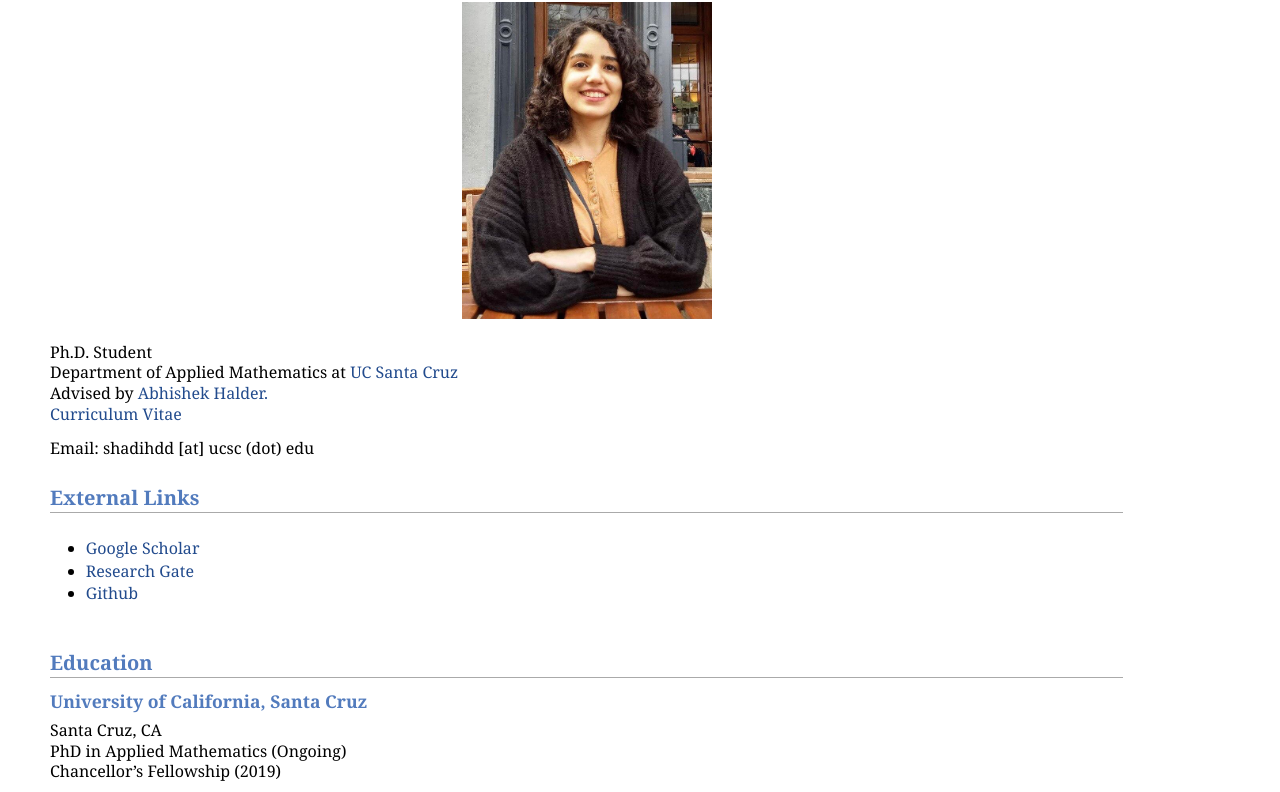
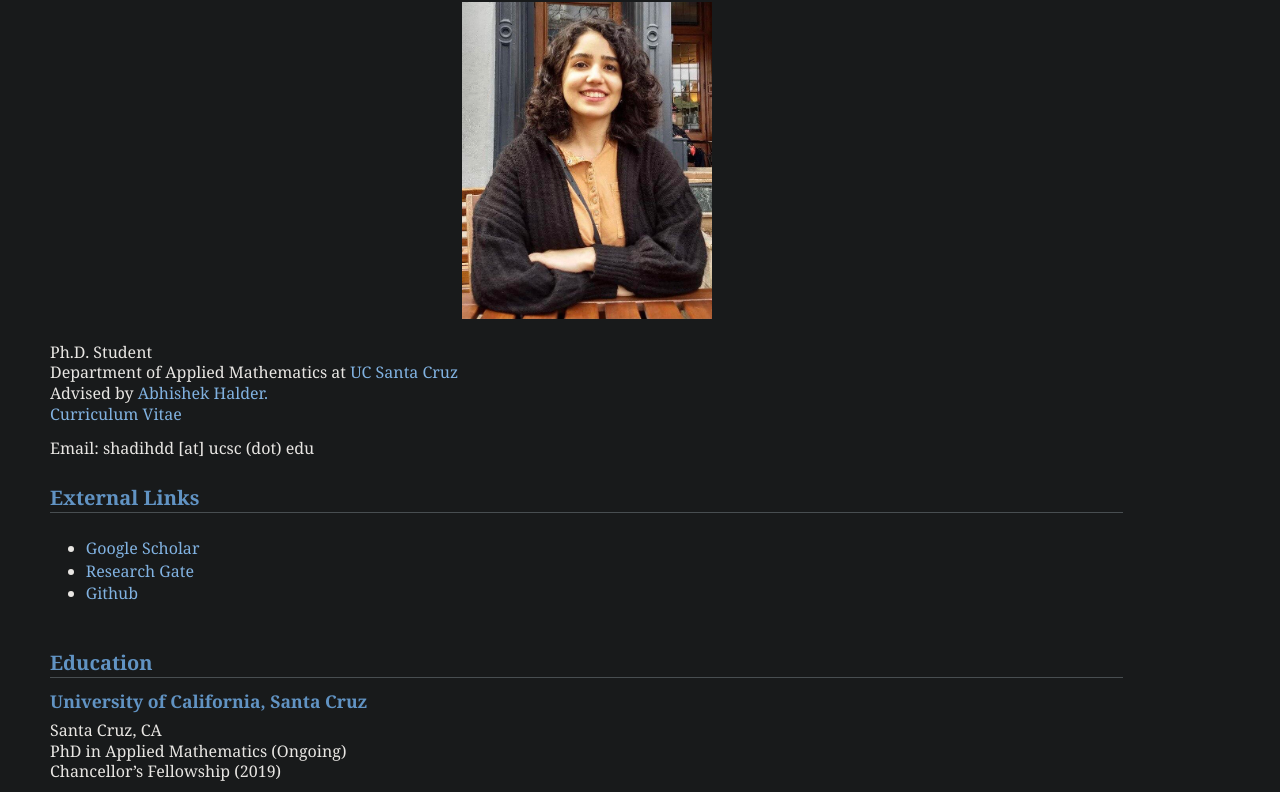
Before and after one commit to ShadiHdd/shadihdd.github.io, a plain HTML site: page index.html in a window 1280 px wide. Shown: the part 111-903 px from the top of the page. Drawn offline with Linux system fonts and the light colour scheme.

Commit message:
darkmode

```diff
--- a/theme/css/jem.css
+++ b/theme/css/jem.css
@@ -7,6 +7,7 @@ body {
     padding-left: 50px;
     padding-right: 50px;
     margin: 0px;
+    color: #e8e6e3;
 }
 
 tt {
@@ -291,3 +292,21 @@ dt {
 .math {
     text-align: center;
 }
+
+/* darkmode */
+
+body {
+    background: #181a1b;;
+}
+
+h1, h2, h3 {
+    color: rgb(97, 147, 195);
+}
+
+h1, h2 {
+    border-bottom-color: rgb(72, 78, 81);
+}
+
+a, a > tt {
+    color: rgb(129, 178, 225);
+}
```
